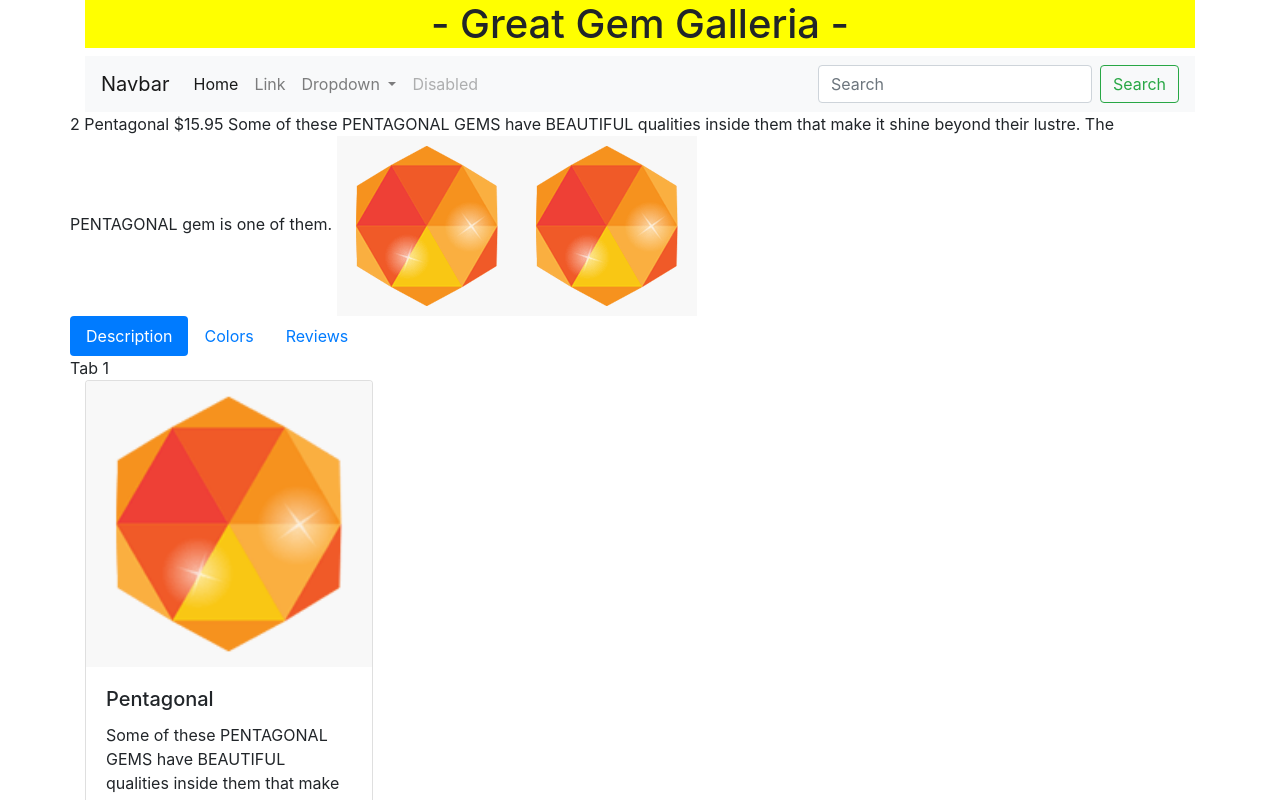
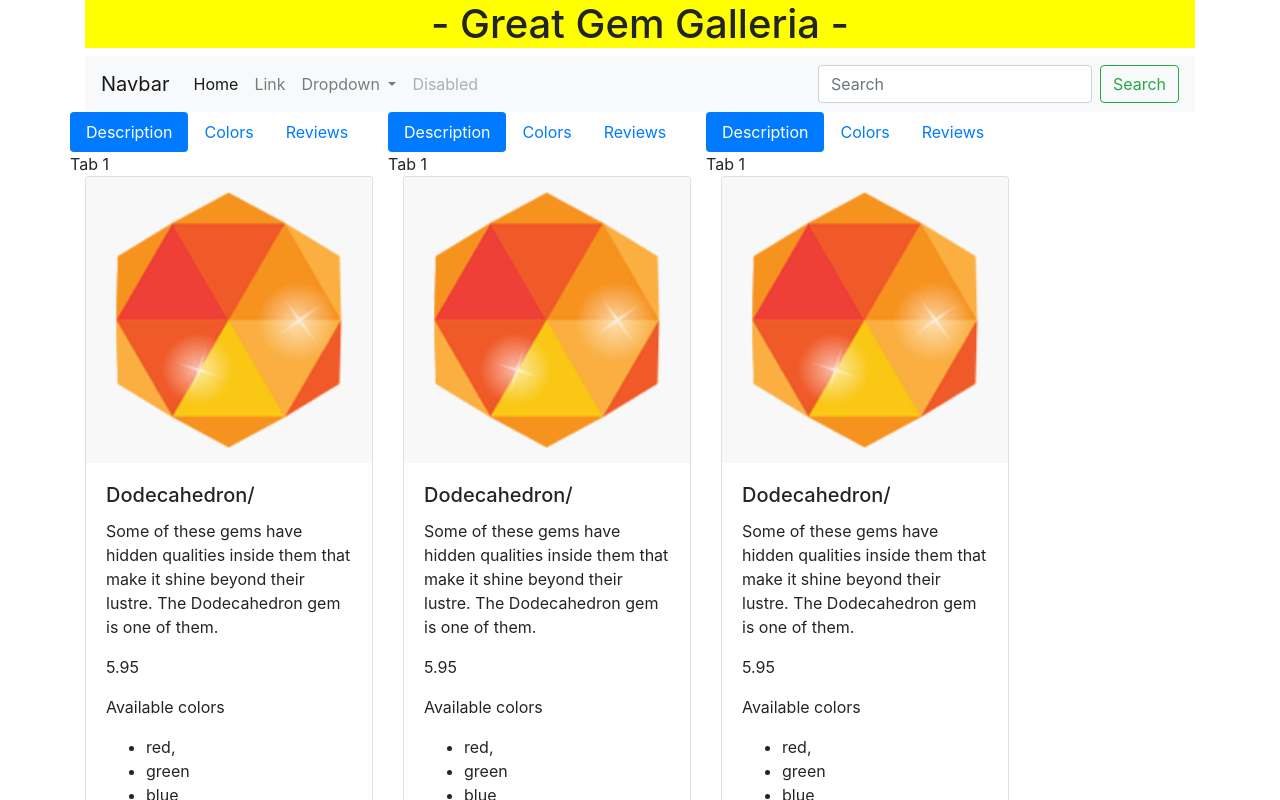
Before and after one commit to dho1115/gemstore, an Angular app: page / in a window 1280 px wide. Shown: the top 800 px of the page. Built offline with nearby package versions, Linux system fonts and the light colour scheme.

Commit message:
Commented out the 2 extra images.
Commented out  <!-- <img src="{{gem.fullImagePath}}" alt="{{gem.name}}"> -->
  <!-- <img [src] = "gem.fullImagePath" [alt]="gem.name"> --> These two lines of code contributed to the extra images.

```diff
--- a/src/app/gem/gem.component.html
+++ b/src/app/gem/gem.component.html
@@ -2,12 +2,12 @@
 
 <div>
 
-  {{gem.id}}
+  <!-- {{gem.id}}
   {{gem.name}}
   {{gem.price | currency}}
-  {{gem.description}}
-  <img src="{{gem.fullImagePath}}" alt="{{gem.name}}">
-  <img [src] = "gem.fullImagePath" [alt]="gem.name">
+  {{gem.description}} -->
+  <!-- <img src="{{gem.fullImagePath}}" alt="{{gem.name}}"> -->
+  <!-- <img [src] = "gem.fullImagePath" [alt]="gem.name"> -->
 
 </div>
 
--- a/src/app/gem/gem.component.ts
+++ b/src/app/gem/gem.component.ts
@@ -6,6 +6,7 @@ import {GemModel} from '../gem-model';
   templateUrl: './gem.component.html',
   styleUrls: ['./gem.component.css']
 })
+
 export class GemComponent implements OnInit {
   @Input() gem: GemModel;
 
--- a/src/app/home/home.component.html
+++ b/src/app/home/home.component.html
@@ -1,5 +1,5 @@
 <div class="card-deck">
-    <app-gem [gem] = 'homeGems[1]' *ngFor="let g of homeGems"></app-gem>
+    <app-gem [gem] = 'homeGems[0]' *ngFor="let item of homeGems"></app-gem>
     <!-- <app-gem [gem] = 'homeGems[1]'></app-gem>
     <app-gem [gem] = 'homeGems[2]'></app-gem> -->
 </div>
```
Also changed, not shown: src/assets/gem-02.gif (added), src/assets/gem-05.gif (added).
